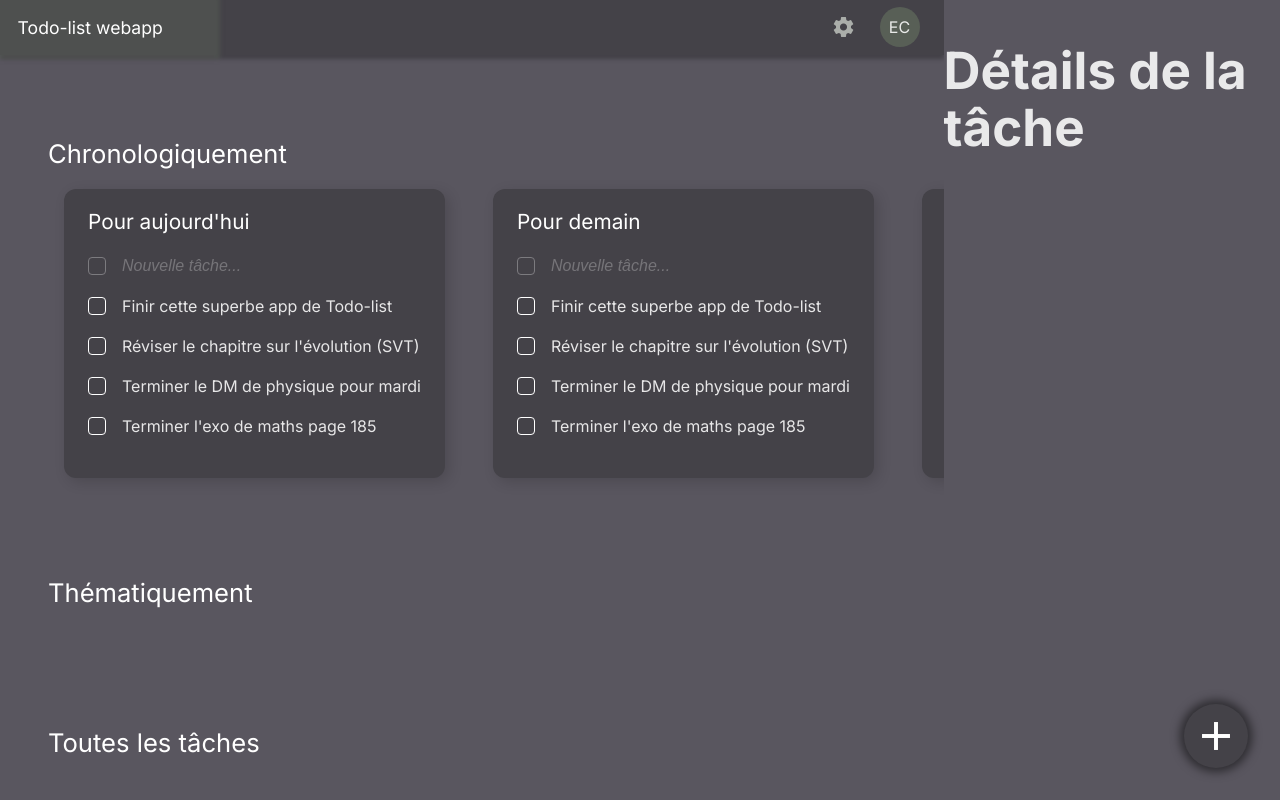
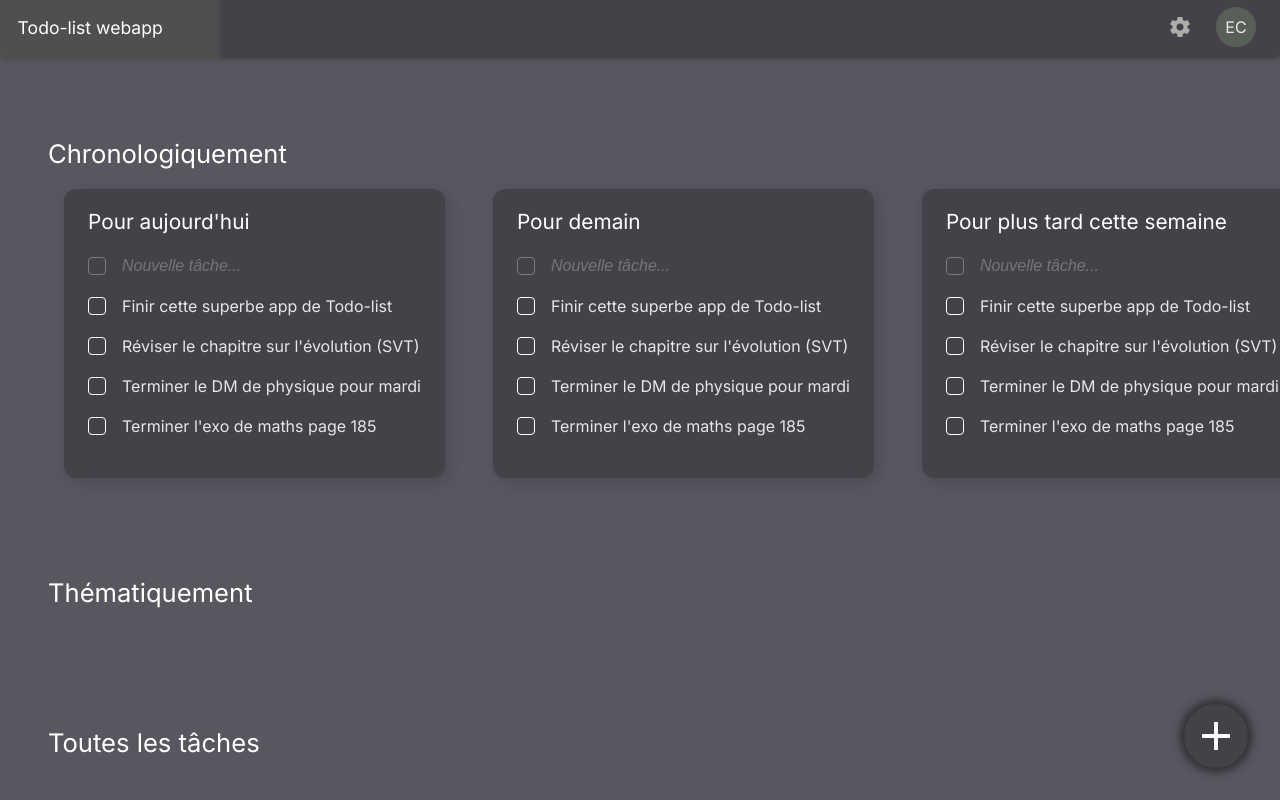
Before and after one commit to Em-ilien/Todo-list, a React (Vite) app: page / in a window 1280 px wide. Built offline with nearby package versions, Linux system fonts and the light colour scheme.

Commit message:
add TaskContextMenu

```diff
--- a/src/App.jsx
+++ b/src/App.jsx
@@ -1,27 +1,34 @@
 import React, { useState } from "react";
 import Header from "./components/Header";
 import Main from "./components/Main";
+import TaskContextMenu from "./components/TaskContextMenu";
+// import FilterContextMenu from "./components/FilterContextMenu";
+
+import { state } from "./store.js";
+import { useSnapshot } from "valtio";
+
 
 import "./App.css";
-import ContextMenu from "./components/ContextMenu";
 
 function App() {
-  const [tasks, setTasks] = useState([]);
+  const snap = useSnapshot(state);
 
-  function addTask(text) {
-    const task = {
-      text,
-      done: false
-    };
-    setTasks([...tasks, task]);
+  function getContextMenu() {
+    switch (snap.contextMenuType) {
+      case "task":
+        return (
+          <TaskContextMenu />
+        );
+      case "filter":
+        return (
+          <FilterContextMenu />
+        )
+      default:
+        return;
+    }
   }
 
-  // changer le status du todo
-  function changeDone(index) {
-    const newTasks = [...tasks]; // copie du tableau
-    newTasks[index] = { ...newTasks[index], done: !newTasks[index].done };
-    setTasks(newTasks);
-  }
+  const contextMenu = getContextMenu();
 
   return (
     <div className="App">
@@ -29,8 +36,7 @@ function App() {
         <Header />
         <Main />
       </div>
-      <ContextMenu type="task"/>
-      {/* <ContextMenu /> */}
+      {contextMenu}
     </div>
   );
 }
--- a/src/components/ContextMenu.jsx
+++ /dev/null
@@ -1,43 +0,0 @@
-import React from "react";
-
-
-export default function ContextMenu(props) {
-    function getTaskContextMenu() {
-        return (
-            <div className="Task ContextMenu">
-                <h1>Détails de la tâche</h1>
-                <div>
-                    {/* TODO */}
-                </div>
-            </div>
-        );
-    }
-
-    function getFilterContextMenu() {
-        return (
-            <div className="Filter ContextMenu">
-                <h1>Détails du filtre</h1>
-                <div>
-                    {/* TODO */}
-                </div>
-            </div>
-        );
-    }
-
-    function getContextMenu() {
-        switch (props.type) {
-            case "task":
-                return getTaskContextMenu();
-            case "filter":
-                return getFilterContextMenu();
-            default:
-                return;
-        }
-    }
-
-    return (
-    <aside className="ContextMenu">
-        {getContextMenu()}
-    </aside>
-    );
-}
--- a/src/components/NewTask.jsx
+++ b/src/components/NewTask.jsx
@@ -1,5 +1,5 @@
 import React from 'react';
-import { state, addNewTask } from "../store.js";
+import { state, addNewTask, showTaskContextMenu } from "../store.js";
 import { useSnapshot } from "valtio";
 
 
@@ -7,8 +7,8 @@ export default function Task(props) {
     const snap = useSnapshot(state);
 
     function onClickNewTask(e) {
-        console.log("New task clicked");
-        addNewTask("new");
+      let id = addNewTask("new");
+      showTaskContextMenu(id);
     }
 
   return (
--- a/src/components/Task.jsx
+++ b/src/components/Task.jsx
@@ -1,17 +1,17 @@
 import React from 'react';
-import { state, changeTaskStatus } from "../store.js";
+import { state, changeTaskStatus, showTaskContextMenu } from "../store.js";
 import { useSnapshot } from "valtio";
 
 export default function Task(props) {
   const snap = useSnapshot(state);
-  const task = state.tasks.find(task => task.id === props.task.id);
+  const task = snap.tasks.find(task => task.id === props.task.id);
 
   function onCheckboxClicked(e) {
     changeTaskStatus(task.id);
   }
 
   function onClickOnTaskTitle(e) {
-
+    showTaskContextMenu(task.id);
   }
 
   return (
--- /dev/null
+++ b/src/components/TaskContextMenu.jsx
@@ -0,0 +1,110 @@
+import React from "react";
+
+import { state, changeTaskProperty } from "../store.js";
+import { useSnapshot } from "valtio";
+
+export default function TaskContextMenu(props) {
+    const snap = useSnapshot(state);
+
+    const task = snap.tasks.find(task => task.id === snap.contextMenuTaskId);
+
+    const categories = ["Aucune", "Travail", "Perso"].map((element, index) => (
+        <option key={index} value={element} selected={(task.category == element)}>{element}</option>
+    ));
+    const importances = ["Facultative", "Obligatoire", "Capitale"].map((element, index) => (
+        <option key={index} value={element} selected={(task.importance == element)}>{element}</option>
+    ));
+
+    function onFieldChange(e) {
+        changeTaskProperty(task.id, e.target.name, e.target.value);
+    }
+
+    return (
+        <aside className="Task ContextMenu" style={contextMenu}>
+            <h1 style={title}>Détails de la tâche</h1>
+            <div style={fieldsCtn} onChange={onFieldChange}>
+                <label style={label}>
+                    <span style={labelSpan}>Titre</span>
+                    <input style={input} type="text" name="title" value={task.title} />
+                </label>
+                <label style={label}>
+                    <span style={labelSpan}>Description</span>
+                    <textarea style={input} name="description" value={task.description} />
+                </label>
+                <label style={label}>
+                    <span style={labelSpan}>Catégorie</span>
+                    <select style={input} name="category">
+                        {categories}
+                    </select>
+                </label>
+                <label style={label}>
+                    <span style={labelSpan}>Échéance</span>
+                    <input style={input} type="date" name="deadline" value={task.deadline} />
+                </label>
+                <label style={label}>
+                    <span style={labelSpan}>Statut</span>
+                    <select style={input} name="done">
+                        <option value="false" selected={!task.done}>À faire</option>
+                        <option value="true" selected={task.done}>Terminée</option>
+                    </select>
+                </label>
+                <label style={label}>
+                    <span style={labelSpan}>Importance</span>
+                    <select style={input} name="importance">
+                        {importances}
+                    </select>
+                </label>
+            </div>
+        </aside>
+    );
+}
+
+const contextMenu = {
+    boxShadow: "0px 0px 10px 7px rgba(0, 0, 0, 0.3)",
+    padding: "0 1.5em",
+    background: "#444248",
+    zIndex: 2,
+}
+
+const title = {
+    fontFamily: "Inter",
+    fontStyle: "normal",
+    fontWeight: "400",
+    fontSize: "20px",
+    lineHeight: "24px",
+    color: "#fff",
+    whiteSpace: "nowrap",
+    marginBottom: "2em",
+}
+
+const fieldsCtn = {
+    display: "flex",
+    flexDirection: "column",
+    gap: "1.5em",
+}
+
+const label = {
+    display: "flex",
+    flexDirection: "column",
+    gap: "0.25em",
+}
+
+const labelSpan = {
+    marginLeft: "0.5em",
+    fontSize: "0.85em",
+}
+
+const input = {
+    background: "#59565f",
+    outline: "none",
+    border: "none",
+    boxShadow: "none",
+    fontFamily: "Inter",
+    fontStyle: "normal",
+    fontWeight: "400",
+    fontSize: "1em",
+    lineHeight: "24px",
+    color: "#fff",
+    padding: "0.5em 0.75em",
+    borderRadius: "0.75em",
+}
--- a/src/store.js
+++ b/src/store.js
@@ -2,10 +2,10 @@ import { proxy, useSnapshot } from 'valtio'
 
 const state = proxy({
     tasks: [
-        {id: 0, title:"Terminer l'exo de maths page 185", description:"", done:false},
-        {id: 1, title:"Terminer le DM de physique pour mardi", description:"", done:false},
-        {id: 2, title:"Réviser le chapitre sur l'évolution (SVT)", description:"", done:false},
-        {id: 3, title:"Finir cette superbe app de Todo-list", description:"", done:false},
+        {id: 0, title:"Terminer l'exo de maths page 185", description:"cc", category:null, deadline:"2023-04-13", done:false, importance: "Obligatoire"},
+        {id: 1, title:"Terminer le DM de physique pour mardi", description:"", category:null, deadline:"2023-04-15", done:false, importance: "Facultative"},
+        {id: 2, title:"Réviser le chapitre sur l'évolution (SVT)", description:"", category:"Travail", deadline:"2023-04-15", done:false, importance: "Obigatoire"},
+        {id: 3, title:"Finir cette superbe app de Todo-list", description:"", category:null, deadline:"2023-04-13", done:false, importance: "Capitale"},
     ],
     sectionscardfilter: [
         {
@@ -63,15 +63,26 @@ const state = proxy({
             cards: [
 
         ]},
-    ]
+    ],
 });
 
 export const addNewTask = (title) => {
-    state.tasks.push({id: state.tasks.length, title, description:"", done:false})
+    const id = state.tasks.length;
+    state.tasks.push({id: id, title, description:"", category:null, deadline:"2023-04-13", done:false, importance: "Obligatoire"});
+    return id;
 }
 
 export const changeTaskStatus = (id) => {
     state.tasks[id].done = !state.tasks[id].done
 }
 
+export const changeTaskProperty = (id, property, value) => {
+    state.tasks[id][property] = value;
+}
+
+export const showTaskContextMenu = (id) => {
+    state.contextMenuType = "task";
+    state.contextMenuTaskId = id;
+}
+
 export { state, useSnapshot }
```
